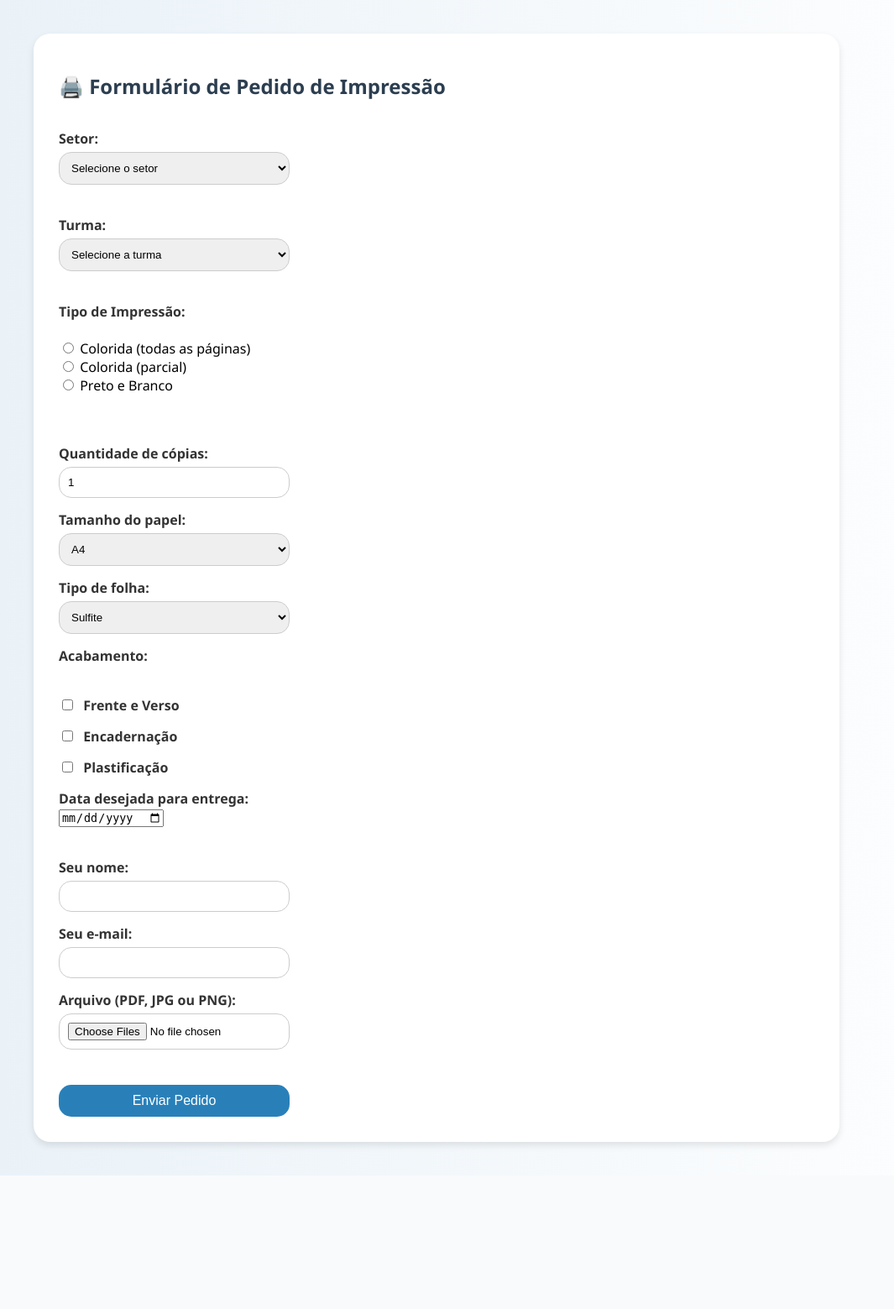
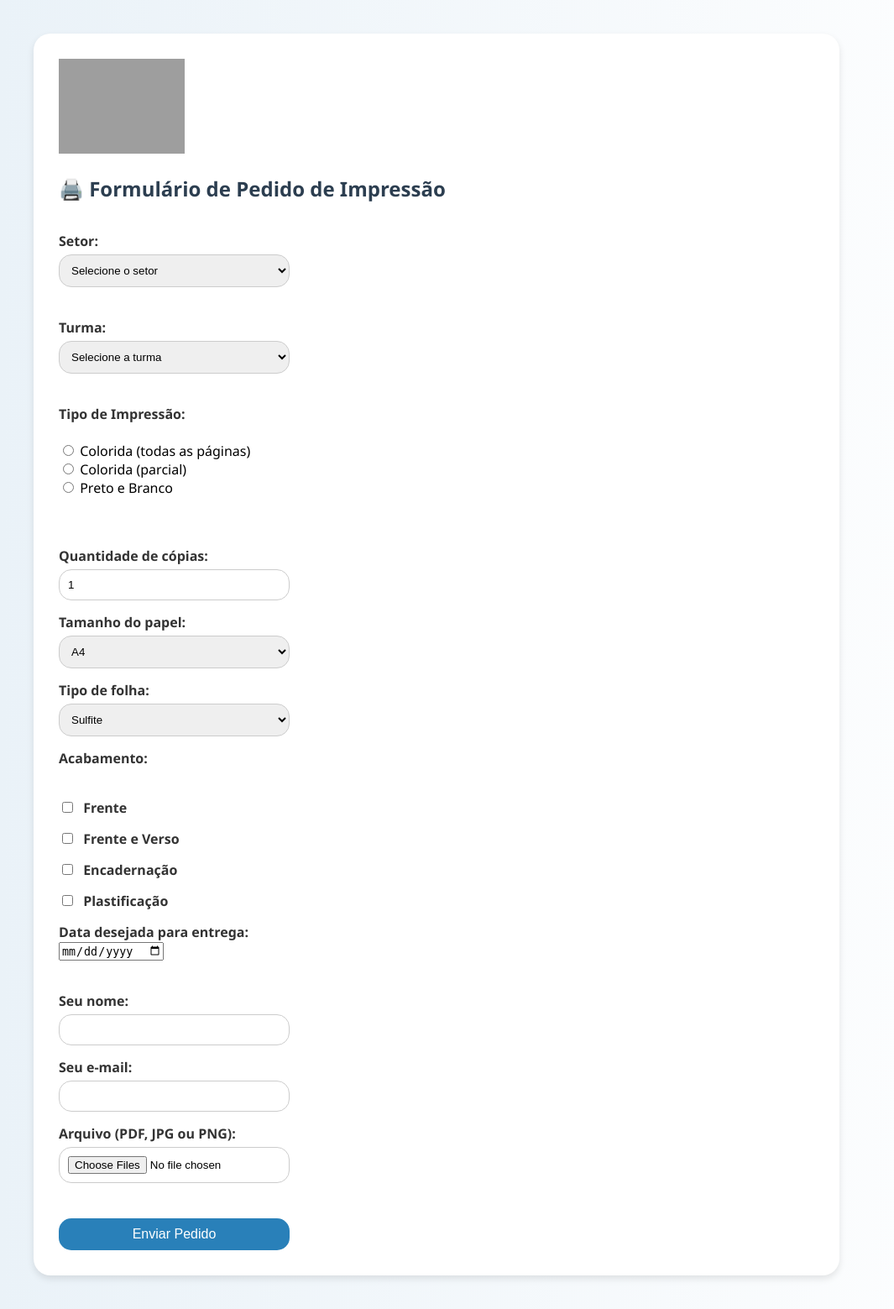
Before and after one commit to Roquei/Pedido-de-impress-o, a Flask app: page / in a window 1280 px wide. Shown: the whole page at 84% size, without its empty margins (0-1065 px from the left). Before the commit the page ends 1400 px from the top, so only its background shows below. Run offline with Flask 3, Linux system fonts and the light colour scheme; grey boxes are pictures that could not be loaded.

Commit message:
form.html

```diff
--- a/pedido_impressao/templates/form.html
+++ b/pedido_impressao/templates/form.html
@@ -7,10 +7,13 @@
 </head>
 <body>
     <div class="container">
+        <div class="logo">
+            <img src="{{ url_for('static', filename='logo2.png') }}" alt="Logo do Colégio" style="max-width: 150px;">
+        </div>
         <h1 class="titulo">🖨️ Formulário de Pedido de Impressão</h1>
 
         <div class="form-container">
-            <form method="POST" enctype="multipart/form-data">
+            <form id="formulario" method="POST" enctype="multipart/form-data">
                 <label>Setor:</label>
                 <select name="setor" id="setor" required onchange="atualizarTurmas()">
                     <option value="">Selecione o setor</option>
@@ -56,6 +59,7 @@
                 </select>
 
                 <label>Acabamento:</label><br>
+                <label><input type="checkbox" name="frente"> Frente</label>
                 <label><input type="checkbox" name="frente_verso"> Frente e Verso</label>
                 <label><input type="checkbox" name="encadernacao"> Encadernação</label>
                 <label><input type="checkbox" name="plastificacao"> Plastificação</label>
@@ -122,5 +126,19 @@
             }
         }
     </script>
+
+<script>
+    document.getElementById("formulario").addEventListener("submit", function(event) {
+        const frente = document.querySelector('input[name="frente"]');
+        const frenteVerso = document.querySelector('input[name="frente_verso"]');
+        const encadernacao = document.querySelector('input[name="encadernacao"]');
+        const plastificacao = document.querySelector('input[name="plastificacao"]');
+
+        if (!frente.checked && !frenteVerso.checked && !encadernacao.checked && !plastificacao.checked) {
+            alert("Por favor, selecione pelo menos um tipo de acabamento.");
+            event.preventDefault(); // Impede o envio do formulário
+        }
+    });
+    </script>
 </body>
 </html>
```
